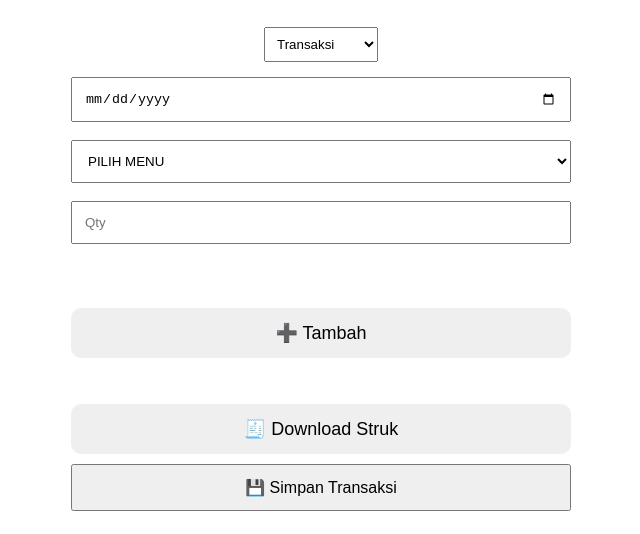
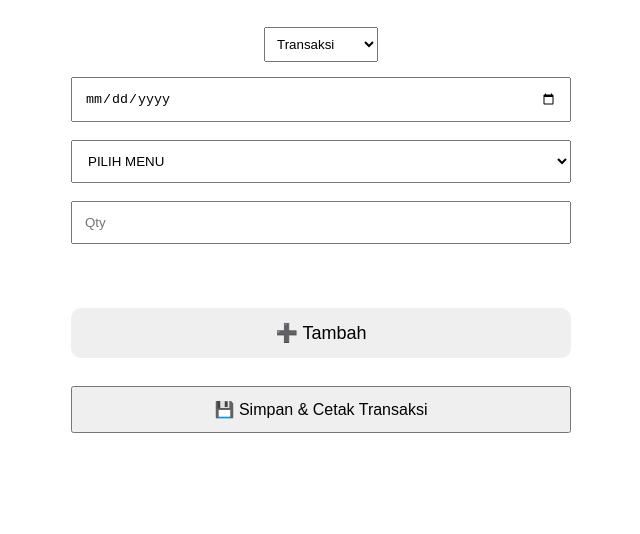
Before and after one commit to Devaaryapradana/kasir-ayam-geprek, a plain HTML site: page index.html in a window 1280 px wide. Shown: the part 312-846 px from the top of the page, without its empty margins (319-959 px from the left). After the commit the page ends 800 px from the top, so only its background shows below. Drawn offline with nearby package versions, Linux system fonts and the light colour scheme.

Commit message:
Update index.html
update simpan & cetak transaksi

```diff
--- a/index.html
+++ b/index.html
@@ -114,26 +114,6 @@ padding:15px;
 
     <div id="keranjang"></div>
 
-    <br>
-
-<button
-    type="button"
-    onclick="downloadStruk(); return false;"
-    style="
-      width:100%;
-      max-width:500px;
-      padding:14px;
-      font-size:18px;
-      border:none;
-      border-radius:10px;
-      cursor:pointer;
-      margin-top:10px;
-    ">
-      🧾 Download Struk
-</button>
-
-    <br>
-
     <button onclick="kirim()"
     style="
     width:100%;
@@ -141,7 +121,7 @@ padding:15px;
     font-size:16px;
     margin-top:10px;
     ">
-    💾 Simpan Transaksi
+    💾 Simpan & Cetak Transaksi
     </button>
 
   </div>
@@ -483,6 +463,9 @@ async function kirim() {
     }
 
     alert("Transaksi berhasil");
+
+    downloadStruk(); // otomatis cetak/download struk
+
     keranjang = [];
     document.getElementById("keranjang").innerHTML = "";
   }
```
